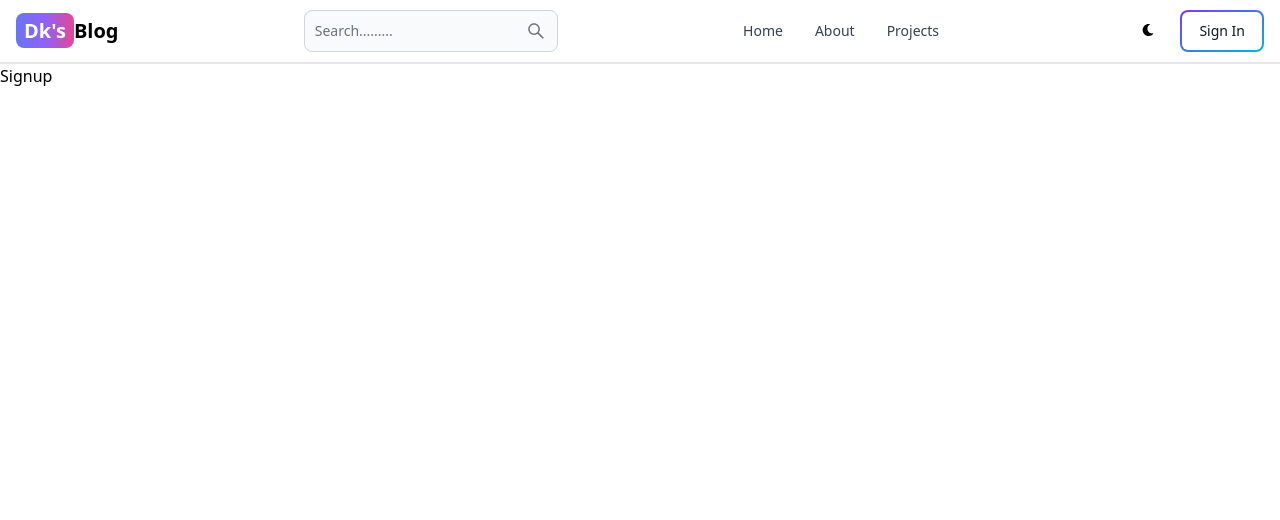
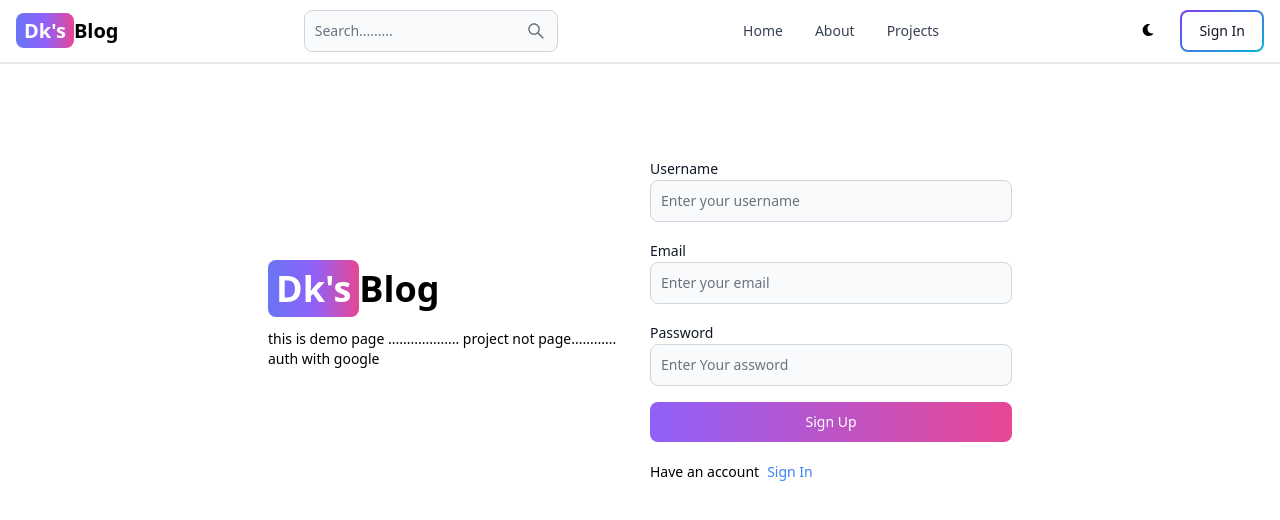
Before and after one commit to DhavalSuthar-24/mern-blog, a React (Vite) app in the folder client/: page /sign-up in a window 1280 px wide. Shown: the top 520 px of the page. Built offline with nearby package versions, Linux system fonts and the light colour scheme.

Commit message:
signup ui

```diff
--- a/client/src/pages/Signup.jsx
+++ b/client/src/pages/Signup.jsx
@@ -1,8 +1,54 @@
-import React from 'react'
+import { Button, Label, TextInput } from "flowbite-react"
+import { Link } from "react-router-dom"
 
 const Signup = () => {
   return (
-    <div>Signup</div>
+    <div className='min-h-screen mt-20 '>
+     <div className="flex p-3 max-w-3xl mx-auto flex-col md:flex-row md:items-center gap-5">
+     {/* left */}
+      <div className="flex-1">
+     <Link to="/" className='  font-bold dark:text-white text-4xl'>
+    <span className='px-2 py-1 bg-gradient-to-r from-indigo-500 via-purple-500 to-pink-500 rounded-lg text-white'>Dk's</span>Blog
+</Link>
+<p className="text-sm mt-5">
+  this is demo page ...................
+  project not page............ auth with google
+</p>
+
+     </div>
+     {/* right */}
+     <div className="flex-1">
+<form action="" className="flex flex-col gap-4">
+<div className>
+  <Label value="Username"/>
+  <TextInput type="text" placeholder="Enter your username" id="username"/>
+
+
+</div>
+<div className>
+  <Label value="Email"/>
+  <TextInput type="email" placeholder="Enter your email" id="email"/>
+
+
+</div>
+<div className>
+  <Label value="Password"/>
+  <TextInput type="password" placeholder="Enter Your assword" id="password"/>
+
+
+</div>
+<Button gradientDuoTone='purpleToPink' type="submit">
+  Sign Up
+</Button>
+
+</form>
+<div className=" flex gap-2 text-sm mt-5">
+  <span>Have an account</span>
+  <Link to="/signin" className="text-blue-500">Sign In</Link>
+</div>
+</div>
+</div>
+</div>
   )
 }
 
```
